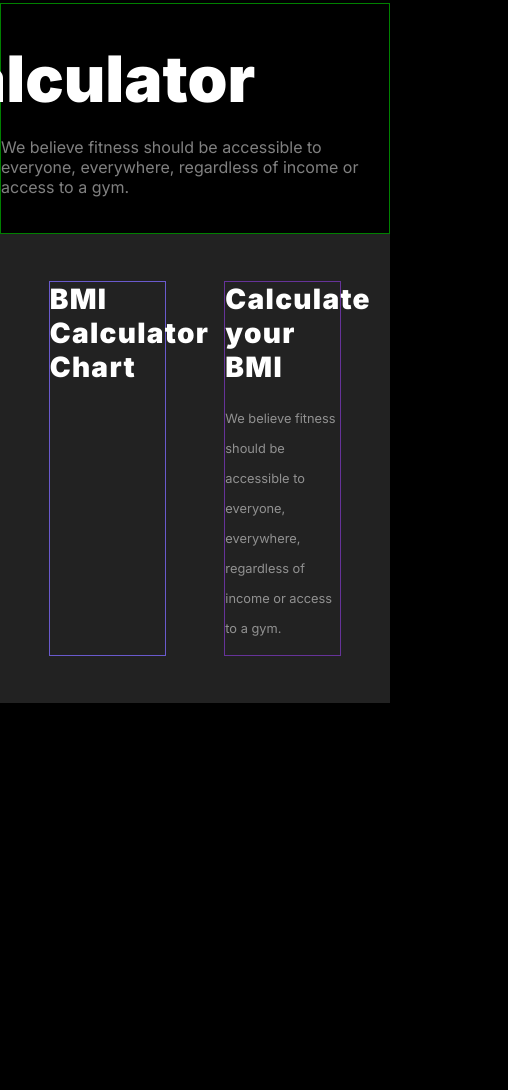
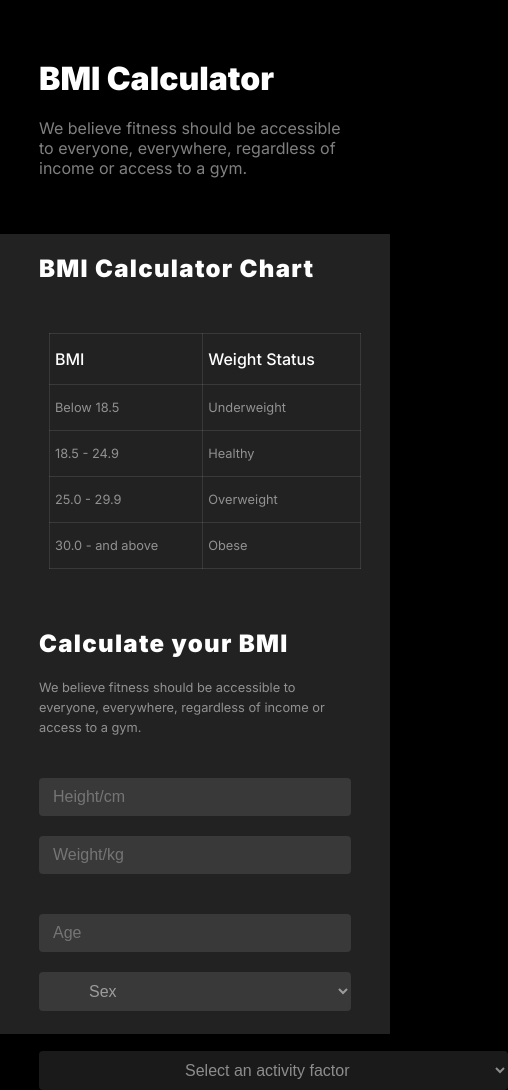
Before and after one commit to Aosaf098/ironwill, a plain HTML site: page index.html in a window 390 px wide. Shown: the part 3621-4711 px from the top of the page, 508 px wide, since content can reach past the window. Before the commit the page ends 4324 px from the top, so only its background shows below. Drawn offline with Linux system fonts and the light colour scheme; a web font is replaced by a local one.

Commit message:
BMI Calculator

```diff
--- a/index.html
+++ b/index.html
@@ -114,10 +114,52 @@
             <div class="calc-table whole-flex">
                 <div class="calc-chart">
                     <h1 class="chart-title">BMI Calculator Chart</h1>
+                    <table class="chart-table">
+                        <tr>
+                            <th>BMI</th>
+                            <th>Weight Status</th>
+                        </tr>
+                        <tr>
+                            <td>Below 18.5</td>
+                            <td>Underweight</td>
+                        </tr>
+                        <tr>
+                            <td>18.5 - 24.9</td>
+                            <td>Healthy</td>
+                        </tr>
+                        <tr>
+                            <td>25.0 - 29.9</td>
+                            <td>Overweight</td>
+                        </tr>
+                        <tr>
+                            <td>30.0 - and above</td>
+                            <td>Obese</td>
+                        </tr>
+                    </table>
                 </div>
                 <div class="calc-form">
                     <h1 class="form-title">Calculate your BMI</h1>
                     <p class="form-subtitle">We believe fitness should be accessible to everyone, everywhere, regardless of income or access to a gym.</p>
+                    <div class="bmi">
+                        <form action="" class="bmi-form whole-flex">
+                            <input type="number" placeholder="Height/cm">
+                            <input type="number" placeholder="Weight/kg">
+                        </form>
+                        <form action="" class="bmi-form whole-flex">
+                            <input type="number" placeholder="Age">
+                            <select class="bmi-gender">
+                                <option value="hidden">Sex</option>
+                                <option value="Male">Male</option>
+                                <option value="Female">Female</option>
+                                <option value="Rather not Say">Rather Not Say</option>
+                            </select>
+                        </form>
+                        <form action="" class="bmi-form">
+                            <select class="bmi-activity">
+                                <option value="">Select an activity factor</option>
+                            </select>
+                        </form>
+                    </div>
                 </div>
             </div>
         </section>
--- a/style.css
+++ b/style.css
@@ -328,7 +328,7 @@ body{
 .calculator-up{
     width: 100%;
     height: 33%;
-    border: 1px solid green;
+    /* border: 1px solid green; */
     flex-direction: column;
     justify-content: center;
     align-items: center;
@@ -359,7 +359,8 @@ body{
 .calc-chart{
     width: 30%;
     height: 80%;
-    border: 1px solid slateblue;
+    margin-left: 50px;
+    /* border: 1px solid slateblue; */
 }
 .chart-title{
     font-family: "Inter", sans-serif;
@@ -368,10 +369,38 @@ body{
     color: rgb(255, 255, 255);
     letter-spacing: 1.3px;
 }
+.chart-table{
+    color: rgb(255, 255, 255);
+    font-family: "Inter", sans-serif;
+    border-collapse: collapse;
+    width: 50%;
+    margin-top: 50px;
+    margin-left: 10px;
+}
+.chart-table th{
+    font-size: 1rem;
+    font-weight: 500;
+}
+.chart-table td{
+    color: rgba(255, 255, 255, 0.5);
+    font-size: 0.8rem;
+    font-weight: 400;
+}
+.chart-table, td, th {
+    border: 1px solid rgba(255, 255, 255, 0.1);
+    text-align: left;
+}
+th,td{
+    padding: 15px 5px;
+}
 .calc-form{
     width: 30%;
     height: 80%;
-    border: 1px solid rebeccapurple;
+    /* border: 1px solid rebeccapurple; */
+}
+.bmi{
+    /* border: 1px solid brown; */
+    width: 90%;
 }
 .form-title{
     font-family: "Inter", sans-serif;
@@ -386,7 +415,60 @@ body{
     font-size: 0.8rem;
     font-weight: 400;
     color: rgba(255, 255, 255, 0.5);
-    line-height: 30px;
+    line-height: 20px;
+}
+.bmi-form{
+    margin-top: 40px;
+	/* background: rgba(255, 255, 255, 0.1); */
+    /* padding: 12px 40px; */
+    justify-content: flex-start;
+    gap: 20px;
+}
+.bmi-form input{
+    background: rgba(255, 255, 255, 0.1);
+    border-radius: 4px;
+    border: none;
+    padding: 10px 14px;
+    font-size: 1rem;
+    font-weight: 400;
+}
+.bmi-form::placeholder{
+    color: rgba(255, 255, 255, 0.5);
+    font-weight: 400;
+    font-size: 1rem;
+}
+.bmi-form input[type="text"]{
+    color: rgb(255, 255, 255);
+}
+.bmi-gender{
+    background: rgba(255, 255, 255, 0.1);
+    border-radius: 4px;
+    border: none;
+    padding: 10px 46px;
+    text-align: left;
+    font-size: 1rem;
+    font-weight: 400;
+    color: rgba(255, 255, 255, 0.5);
+}
+.bmi-gender option{
+    color: black;
+    background-color: black;
+}
+.bmi-gender>option{
+    background: rgba(255, 255, 255, 0.1);
+    text-align: left;
+}
+.bmi-activity{
+    background: rgba(255, 255, 255, 0.1);
+    border-radius: 4px;
+    border: none;
+    padding: 10px 142px;
+    font-size: 1rem;
+    font-weight: 400;
+    color: rgba(255, 255, 255, 0.5);
+}
+.bmi-activity option{
+    text-align: left;
 }
 @media screen and (max-width: 576px) {
     .banner-content,
@@ -394,7 +476,9 @@ body{
     .habit-info,
     .habit-title,
     .running-content,
-    .running-info
+    .running-info,
+    .calc-table,
+    .bmi-form
     {
         flex-direction: column;
     }
@@ -513,4 +597,44 @@ body{
     .running-img{
         width: 80%;
     }
+    .calc-title{
+        font-size: 2rem;
+        margin-left: 0px;
+        width: 80%;
+        /* border: 1px solid red; */
+    }
+    .calc-subtitle{
+        width: 80%;
+    }
+    .calc-table{
+        height: 800px;
+        /* border: 1px solid yellow; */
+    }
+    .calc-chart{
+        /* border: 1px solid red; */
+        width: 80%;
+        margin-left: 0px;
+    }
+    .chart-table{
+        width: 100%;
+    }
+    .calc-form{
+        /* border: 1px solid green; */
+        width: 80%;
+    }
+    .bmi{
+        width: 100%;
+        /* border: 1px solid slateblue; */
+    }
+    .bmi-form{
+        width: 100%;
+    }
+    .chart-title{
+        font-size: 1.5rem;
+        margin-top: 20px;
+    }
+    .form-title{
+        font-size: 1.5rem;
+        margin-top: 50px;
+    }
 }
```
